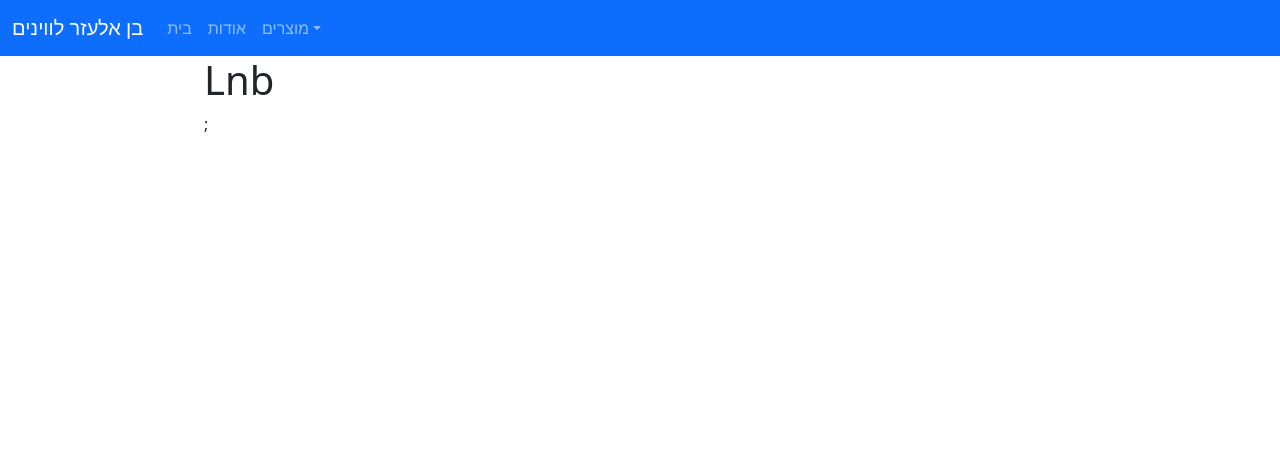
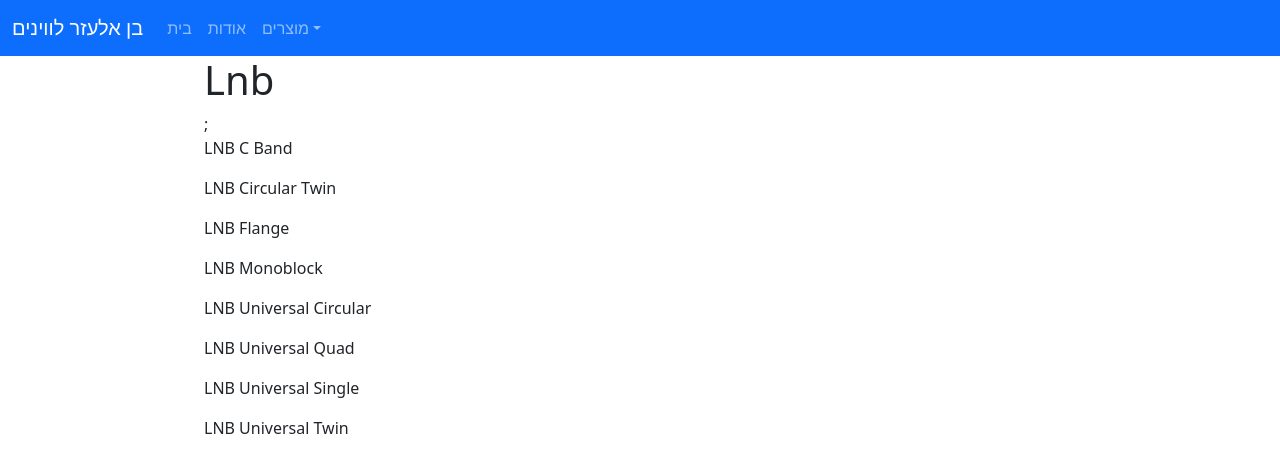
Before and after one commit to annde1/lavyanim-vol3, a Gatsby site: page /products/lnb in a window 1280 px wide. Built offline with nearby package versions, Linux system fonts and the light colour scheme; Gatsby itself is replaced by a stand-in of ours; a web font is replaced by a local one.

Commit message:
all working

```diff
--- a/src/pages/products/lnb/index.js
+++ b/src/pages/products/lnb/index.js
@@ -1,9 +1,36 @@
 import React from "react";
 import LayoutComponent from "../../../components/LayoutComponent";
+import { useStaticQuery, graphql } from "gatsby";
 const Lnb = () => {
+  const data = useStaticQuery(graphql`
+    query {
+      allMarkdownRemark(
+        filter: { fileAbsolutePath: { regex: "/src/products/lnb/" } }
+      ) {
+        nodes {
+          frontmatter {
+            title
+            price
+            type
+            frequency
+            diseqc
+            slug
+            power
+            loss
+          }
+        }
+      }
+    }
+  `);
+  const lnbProducts = data.allMarkdownRemark.nodes;
   return (
     <LayoutComponent>
       <h1>Lnb</h1>;
+      {lnbProducts.map((product) => (
+        <div className="col">
+          <p>{product.frontmatter.title}</p>
+        </div>
+      ))}
     </LayoutComponent>
   );
 };
--- a/src/products/diseqc/diseqc-1-to-4.md
+++ b/src/products/diseqc/diseqc-1-to-4.md
@@ -1,6 +1,6 @@
 ---
 title: "Diseqc 1 to 4"
-price: 15.00
+price: "15.00"
 type: "DiSEqC GD-41A"
 frequency: "950-2400 MHz"
 diseqc: "2.0"
--- a/src/products/diseqc/diseqc-1.1-1-to-8.md
+++ b/src/products/diseqc/diseqc-1.1-1-to-8.md
@@ -1,6 +1,6 @@
 ---
 title: "Diseqc 1.1 1 to 8"
-price: 80.00
+price: "80.00"
 type: "DiSEqC GD-81A"
 frequency: "950-2150 MHz"
 diseqc: "1.1"
--- a/src/products/diseqc/diseqc-1.2-1-to-8.md
+++ b/src/products/diseqc/diseqc-1.2-1-to-8.md
@@ -1,6 +1,6 @@
 ---
 title: "Diseqc 1.2 1 to 8"
-price: 180.00
+price: "180.00"
 type: "DiSEqC GD-81A"
 frequency: "950-2150 MHz"
 diseqc: "1.1"
--- /dev/null
+++ b/src/products/lnb/lnb-c-band.md
@@ -0,0 +1,5 @@
+---
+title: "LNB C Band"
+price: "₪ 100.00"
+image: ../../images/lnb/cband.jpg
+---
--- /dev/null
+++ b/src/products/lnb/lnb-circular-twin.md
@@ -0,0 +1,5 @@
+---
+title: "LNB Circular Twin"
+price: "₪ 100.00"
+image: ../../images/lnb/universal_circular.jpg
+---
--- /dev/null
+++ b/src/products/lnb/lnb-flange.md
@@ -0,0 +1,5 @@
+---
+title: "LNB Flange"
+price: "₪ 100.00"
+image: ../../images/lnb/lnb-flange.jpg
+---
--- /dev/null
+++ b/src/products/lnb/lnb-monoblock.md
@@ -0,0 +1,5 @@
+---
+title: "LNB Monoblock"
+price: "₪ 100.00"
+image: ../../images/lnb/lnb-monoblock.jpg
+---
--- /dev/null
+++ b/src/products/lnb/lnb-universal-circular.md
@@ -0,0 +1,5 @@
+---
+title: "LNB Universal Circular"
+price: "₪ 65.00"
+image: ../../images/lnb/universal_circular.jpg
+---
--- /dev/null
+++ b/src/products/lnb/lnb-universal-quad.md
@@ -0,0 +1,5 @@
+---
+title: "LNB Universal Quad"
+price: "₪ 100.00"
+image: ../../images/lnb/lnb-universal-quad.jpg
+---
--- /dev/null
+++ b/src/products/lnb/lnb-universal-single.md
@@ -0,0 +1,5 @@
+---
+title: "LNB Universal Single"
+price: "₪ 25.00"
+image: ../../images/lnb/universal_single.jpg
+---
--- /dev/null
+++ b/src/products/lnb/lnb-universal-twin.md
@@ -0,0 +1,5 @@
+---
+title: "LNB Universal Twin"
+price: "₪ 65.00"
+image: ../../images/lnb/lnb-universal-twin.jpg
+---
```
Also changed, not shown: src/components/LnbComponent.js (added, +9 -0 lines), src/products/lnb/lnb.md (deleted).
